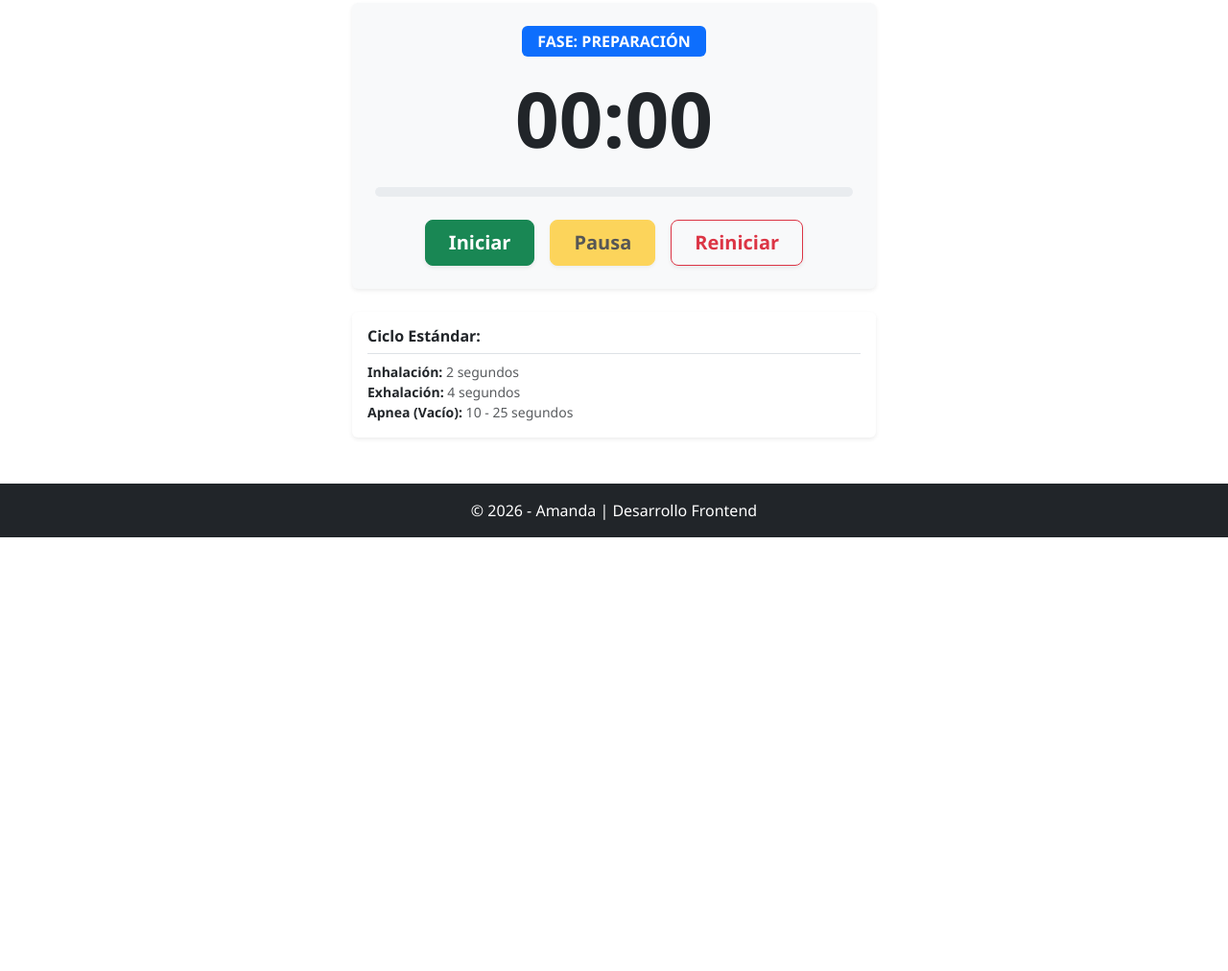
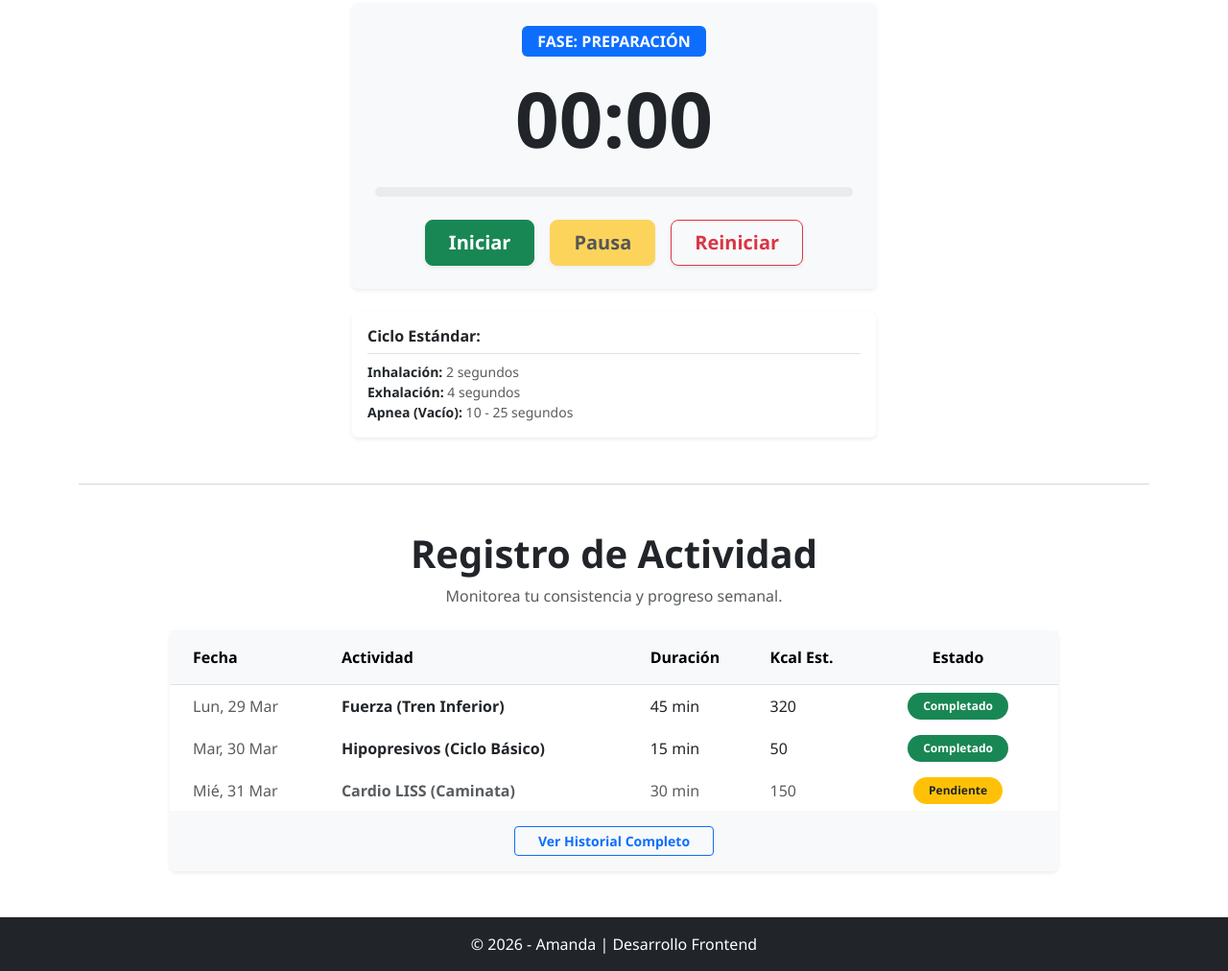
Before and after one commit to amandaruiz2701-lang/Eva1_Front, a plain HTML site: page index.html in a window 1280 px wide. Shown: the part 1087-2099 px from the top of the page at 96% size. Before the commit the page ends 1647 px from the top, so only its background shows below. Drawn offline with nearby package versions, Linux system fonts and the light colour scheme.

Commit message:
Se agrega registro de entrenamientos

```diff
--- a/index.html
+++ b/index.html
@@ -131,7 +131,67 @@
                 </article>
             </div>
         </section>
+<hr class="my-5 text-muted">
 
+        <section id="registro" class="row justify-content-center mb-5">
+            <div class="col-12 col-lg-10">
+                <header class="text-center mb-4">
+                    <h2 class="display-6 fw-bold">Registro de Actividad</h2>
+                    <p class="text-muted">Monitorea tu consistencia y progreso semanal.</p>
+                </header>
+
+                <div class="card shadow-sm border-0 bg-white">
+                    <div class="card-body p-0">
+                        <div class="table-responsive">
+                            <table class="table table-hover table-borderless align-middle mb-0">
+                                <caption class="visually-hidden">Historial de entrenamientos de la semana actual</caption>
+                                <thead class="table-light border-bottom">
+                                    <tr>
+                                        <th scope="col" class="py-3 ps-4">Fecha</th>
+                                        <th scope="col" class="py-3">Actividad</th>
+                                        <th scope="col" class="py-3">Duración</th>
+                                        <th scope="col" class="py-3">Kcal Est.</th>
+                                        <th scope="col" class="py-3 pe-4 text-center">Estado</th>
+                                    </tr>
+                                </thead>
+                                <tbody>
+                                    <tr>
+                                        <th scope="row" class="ps-4 fw-normal text-muted">Lun, 29 Mar</th>
+                                        <td class="fw-bold">Fuerza (Tren Inferior)</td>
+                                        <td>45 min</td>
+                                        <td>320</td>
+                                        <td class="pe-4 text-center">
+                                            <span class="badge bg-success rounded-pill px-3 py-2">Completado</span>
+                                        </td>
+                                    </tr>
+                                    <tr>
+                                        <th scope="row" class="ps-4 fw-normal text-muted">Mar, 30 Mar</th>
+                                        <td class="fw-bold">Hipopresivos (Ciclo Básico)</td>
+                                        <td>15 min</td>
+                                        <td>50</td>
+                                        <td class="pe-4 text-center">
+                                            <span class="badge bg-success rounded-pill px-3 py-2">Completado</span>
+                                        </td>
+                                    </tr>
+                                    <tr>
+                                        <th scope="row" class="ps-4 fw-normal text-muted">Mié, 31 Mar</th>
+                                        <td class="fw-bold text-muted">Cardio LISS (Caminata)</td>
+                                        <td class="text-muted">30 min</td>
+                                        <td class="text-muted">150</td>
+                                        <td class="pe-4 text-center">
+                                            <span class="badge bg-warning text-dark rounded-pill px-3 py-2">Pendiente</span>
+                                        </td>
+                                    </tr>
+                                </tbody>
+                            </table>
+                        </div>
+                    </div>
+                    <div class="card-footer bg-light border-0 text-center py-3">
+                        <button class="btn btn-outline-primary btn-sm px-4 fw-bold">Ver Historial Completo</button>
+                    </div>
+                </div>
+            </div>
+        </section>
     </main>
 
     <footer class="bg-dark text-white text-center py-3 mt-auto">
```
